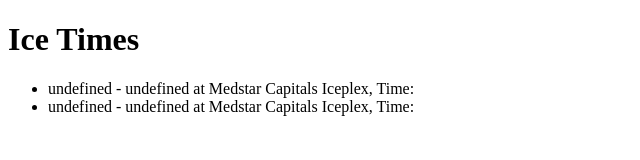
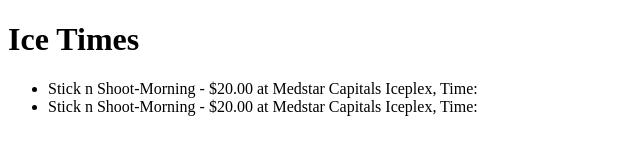
Before and after one commit to eloisedev/tendy, a website: page index.html in a window 1280 px wide. Shown: the whole page, without its empty margins (0-640 px from the left). Drawn offline with Linux system fonts and the light colour scheme.

Commit message:
Update index.html

```diff
--- a/index.html
+++ b/index.html
@@ -18,7 +18,7 @@
 
       iceTimes.forEach(event => {
         const li = document.createElement('li');
-        li.textContent = `${event.date} - ${event.name} at ${event.location}, Time: ${event.time}`;
+        li.textContent = `${event.title} - ${event.price} at ${event.location}, Time: ${event.time}`;
         list.appendChild(li);
       });
     }
```
